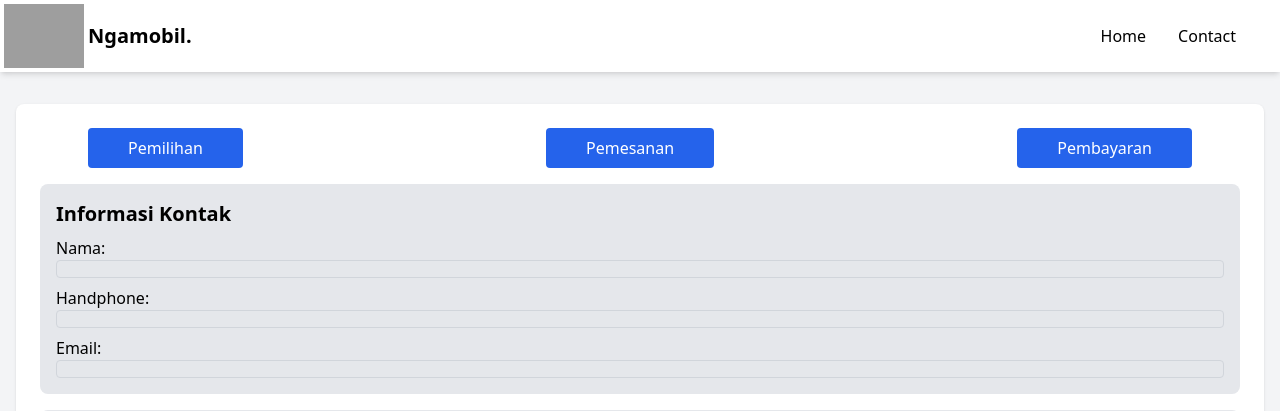
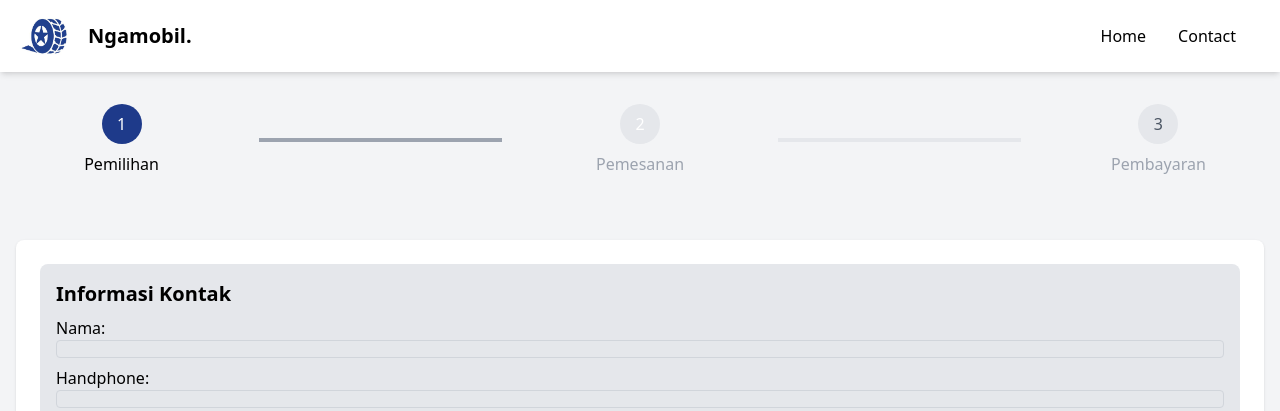
Before and after one commit to aidanismail/Ngamobil, a PHP site: page /pages/index_pemesanan.php?car_id=1 in a window 1280 px wide. Shown: the top 411 px of the page. Run offline with PHP 8.4, Linux system fonts and the light colour scheme; the visitor is signed in with stand-in values (Sample User, id 1); data that the repository does not hold is empty; some libraries are stand-ins or nearby versions; grey boxes are pictures that could not be loaded.

Commit message:
minor debug

```diff
--- a/pages/index_pemesanan.php
+++ b/pages/index_pemesanan.php
@@ -18,7 +18,7 @@ if (isset($_GET['car_id'])) {
 // Check if user is logged in
 if (!isset($_SESSION['user_id'])) {
   // Redirect to login page if not logged in
-  header("Location: index_login.php");
+  header("Location: ../pages/index_login.php");
   exit();
 }
 
@@ -26,8 +26,7 @@ if (!isset($_SESSION['user_id'])) {
 $user_id = $_SESSION['user_id'];
 
 // Include the database connection
-include_once("../php/database.php"); // Update the path accordingly
-
+include '../php/database.php';
 
 // Retrieve the user's information from the database
 $stmt = $pdo->prepare("SELECT nama_depan, nama_belakang, nomor_telepon, email FROM penyewa WHERE ID_penyewa = ?");
@@ -56,7 +55,7 @@ $carId = isset($_GET['car_id']) ? $_GET['car_id'] : null;
 
   <header class="flex items-center justify-between p-1 bg-white shadow-md">
     <div class="flex items-center space-x-1">
-      <img src="src/logo.png" alt="logo-website" class="h-16 w-20">
+      <img src="../src/logo-ngamobil.jpg" alt="logo-website" class="h-16 w-20">
       <p class="text-xl font-bold">Ngamobil.</p>
     </div>
     <nav>
@@ -73,15 +72,31 @@ $carId = isset($_GET['car_id']) ? $_GET['car_id'] : null;
       </div>
     </nav>
   </header>
+  <div class="flex justify-between items-center my-8 space-x-4">
+    <div class="flex-1 text-center">
+      <div class="w-10 h-10 bg-blue-900 text-white rounded-full mx-auto flex items-center justify-center">
+        1
+      </div>
+      <div class="mt-2 text-black">Pemilihan</div>
+    </div>
+    <div class="flex-1 border-t-4 border-gray-400"></div>
+    <div class="flex-1 text-center">
+      <div class="w-10 h-10 bg-gray-200 text-white rounded-full mx-auto flex items-center justify-center">
+        2
+      </div>
+      <div class="mt-2 text-gray-400">Pemesanan</div>
+    </div>
+    <div class="flex-1 border-t-4 border-gray-200"></div>
+    <div class="flex-1 text-center">
+      <div class="w-10 h-10 bg-gray-200 text-gray-600 rounded-full mx-auto flex items-center justify-center">
+        3
+      </div>
+      <div class="mt-2 text-gray-400">Pembayaran</div>
+    </div>
+  </div>
 
   <main class="container mx-auto px-4 py-8">
-    <form action="process_form_pemesanan.php?car_id=<?php echo isset($_GET['car_id']) ? urlencode($_GET['car_id']) : ''; ?>" method="POST" class="bg-white p-6 rounded-lg shadow">
-      <div class="flex justify-between mb-4 px-12">
-
-        <button type="button" class="bg-blue-600 text-white py-2 px-10 rounded">Pemilihan</button>
-        <button type="button" class="bg-blue-600 text-white py-2 px-10 rounded">Pemesanan</button>
-        <button type="button" class="bg-blue-600 text-white py-2 px-10 rounded">Pembayaran</button>
-      </div>
+    <form action="../php/process_form_pemesanan.php?car_id=<?php echo isset($_GET['car_id']) ? urlencode($_GET['car_id']) : ''; ?>" method="POST" class="bg-white p-6 rounded-lg shadow">
 
       <div class="bg-gray-200 p-4 rounded-lg mb-4">
         <h2 class="text-xl font-bold mb-2">Informasi Kontak</h2>
@@ -210,39 +225,39 @@ $carId = isset($_GET['car_id']) ? $_GET['car_id'] : null;
     // Define a mapping object to map car_id to image paths and prices
     var carInfo = {
       1: {
-        imagePath: 'images/GT-86.png', // Map car_id 1 to GT-86.png
+        imagePath: '../src/GT-86.png', // Map car_id 1 to GT-86.png
         harga: 1500000.00 // Set the price for car_id 1
       },
       2: {
-        imagePath: 'images/Avanza.png', // Map car_id 2 to Avanza.png
+        imagePath: '../src/Avanza.png', // Map car_id 2 to Avanza.png
         harga: 500000.00 // Set the price for car_id 2
       },
       3: {
-        imagePath: 'images/Agya.png', // Map car_id 3 to Agya.png
+        imagePath: '../src/Agya.png', // Map car_id 3 to Agya.png
         harga: 300000.00 // Set the price for car_id 3
       },
       4: {
-        imagePath: 'images/Beat.png', // Map car_id 3 to Agya.png
+        imagePath: '../src/Beat.png', // Map car_id 3 to Agya.png
         harga: 1000000.00 // Set the price for car_id 3
       },
       5: {
-        imagePath: 'images/HR-V.png', // Map car_id 3 to Agya.png
+        imagePath: '../src/HR-V.png', // Map car_id 3 to Agya.png
         harga: 700000.00 // Set the price for car_id 3
       },
       6: {
-        imagePath: 'images/Brio.png', // Map car_id 3 to Agya.png
+        imagePath: '../src/Brio.png', // Map car_id 3 to Agya.png
         harga: 300000.00 // Set the price for car_id 3
       },
       7: {
-        imagePath: 'images/Magnite.png', // Map car_id 3 to Agya.png
+        imagePath: '../src/Magnite.png', // Map car_id 3 to Agya.png
         harga: 500000.00 // Set the price for car_id 3
       },
       8: {
-        imagePath: 'images/GrandLivina.png', // Map car_id 3 to Agya.png
+        imagePath: '../src/GrandLivina.png', // Map car_id 3 to Agya.png
         harga: 300000.00 // Set the price for car_id 3
       },
       9: {
-        imagePath: 'images/download.png', // Map car_id 3 to Agya.png
+        imagePath: '../src/terra.png', // Map car_id 3 to Agya.png
         harga: 1000000.00 // Set the price for car_id 3
       },
       // Add more mappings for other cars
```
Also changed, not shown: pages/index_pembayaran.php (+100 -39 lines), pages/index_pemilihan.php (+30 -9 lines), pages/success.php (added, +14 -0 lines).
